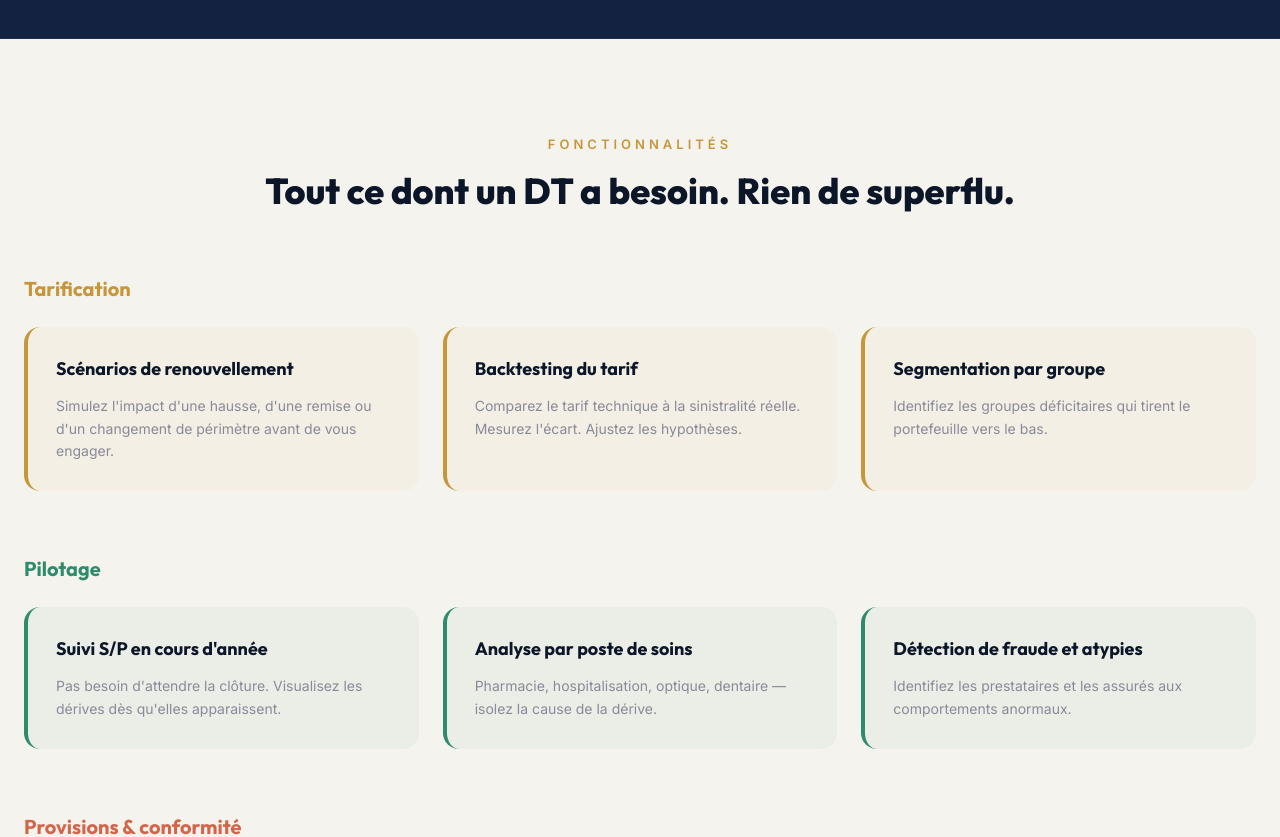
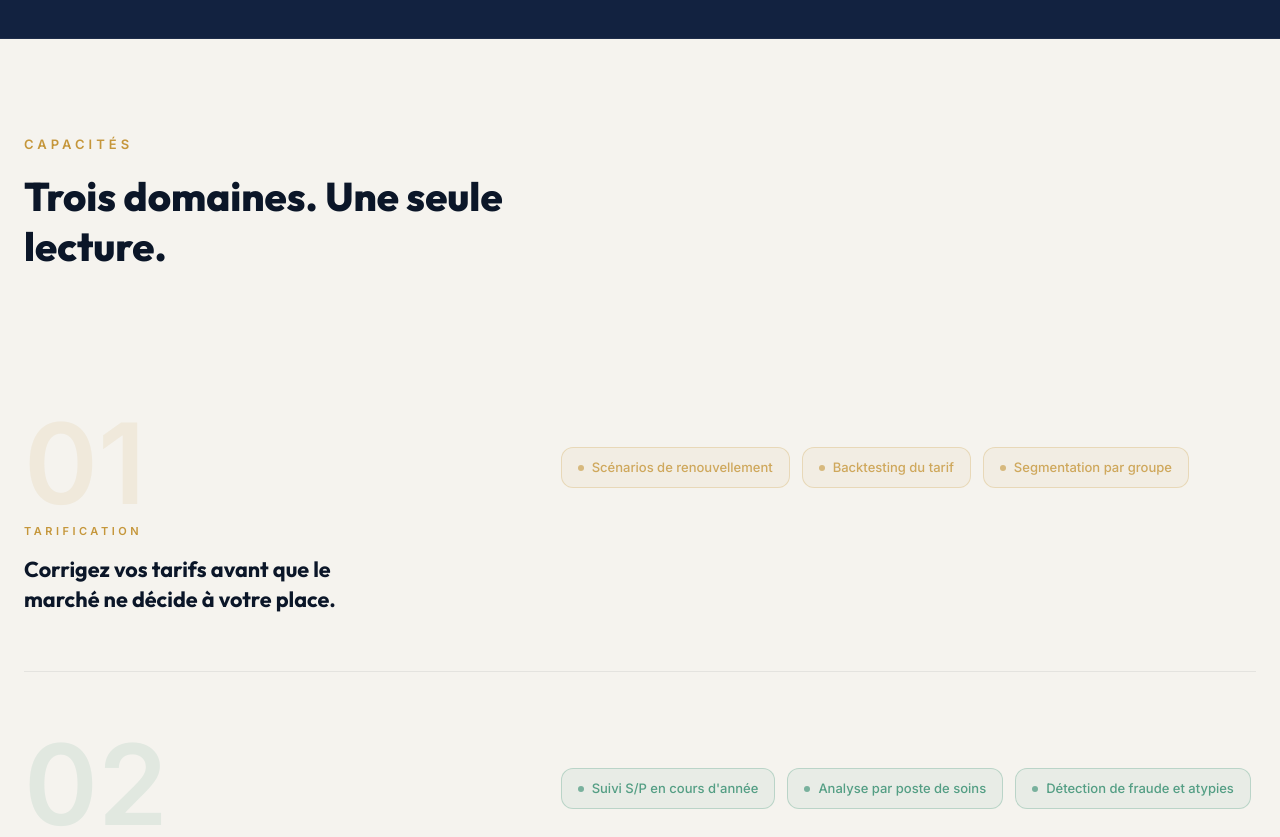
Before and after one commit to sidickgoldman/SiteWeb_PrimeActuaire, a Next.js app: page /plateforme in a window 1280 px wide. Shown: the part 920-1757 px from the top of the page. Built offline with nearby package versions, Linux system fonts and the light colour scheme.

Commit message:
design: Plateforme features - refonte editoriale WPP (3 lignes numerotees + pills)

```diff
--- a/src/app/plateforme/PlateformeClient.tsx
+++ b/src/app/plateforme/PlateformeClient.tsx
@@ -7,9 +7,9 @@ import { useI18n } from "@/i18n";
 import ScreenshotFrame from "@/components/ScreenshotFrame";
 
 const categoryStyles = [
-  { color: "border-gold", accent: "text-gold", bg: "bg-gold/5" },
-  { color: "border-teal", accent: "text-teal", bg: "bg-teal/5" },
-  { color: "border-coral", accent: "text-coral", bg: "bg-coral/5" },
+  { accent: "text-gold",  pill: "border-gold/25 bg-gold/[0.06] text-gold/80",   num: "text-gold/10",  dot: "bg-gold/60" },
+  { accent: "text-teal",  pill: "border-teal/25 bg-teal/[0.06] text-teal/80",   num: "text-teal/10",  dot: "bg-teal/60" },
+  { accent: "text-coral", pill: "border-coral/25 bg-coral/[0.06] text-coral/80", num: "text-coral/10", dot: "bg-coral/60" },
 ];
 
 const barColors = [
@@ -120,7 +120,7 @@ export default function PlateformeClient() {
           </div>
         </section>
 
-        {/* Features grid */}
+        {/* Features — 3 editorial capability rows */}
         <section className="bg-bg-light py-24" id="fonctionnalites">
           <div className="max-w-7xl mx-auto px-6">
             <motion.div
@@ -128,51 +128,56 @@ export default function PlateformeClient() {
               whileInView={{ opacity: 1, y: 0 }}
               viewport={{ once: true }}
               transition={{ duration: 0.5 }}
-              className="text-center mb-16"
+              className="mb-20"
             >
               <p className="text-[13px] font-semibold text-gold uppercase tracking-[4px] mb-4">
                 {p.featuresEyebrow}
               </p>
-              <h2 className="font-[var(--font-heading)] font-extrabold text-3xl lg:text-4xl text-navy">
+              <h2 className="font-[var(--font-heading)] font-extrabold text-3xl lg:text-[2.5rem] text-navy max-w-xl leading-tight">
                 {p.featuresTitle}
               </h2>
             </motion.div>
 
-            <div className="space-y-16">
+            <div className="divide-y divide-navy/[0.07]">
               {p.categories.map((cat, ci) => {
                 const style = categoryStyles[ci];
                 const pilierIds = ["tarification", "pilotage", "tarif-sante-pro"];
                 return (
-                  <div key={ci} id={pilierIds[ci]} className="scroll-mt-28">
-                    <motion.h3
-                      initial={{ opacity: 0, x: -20 }}
-                      whileInView={{ opacity: 1, x: 0 }}
-                      viewport={{ once: true }}
-                      transition={{ duration: 0.5 }}
-                      className={`font-[var(--font-heading)] font-bold text-xl ${style.accent} mb-6`}
-                    >
-                      {cat.label}
-                    </motion.h3>
-                    <div className="grid grid-cols-1 md:grid-cols-3 gap-6">
+                  <motion.div
+                    key={ci}
+                    id={pilierIds[ci]}
+                    initial={{ opacity: 0, y: 24 }}
+                    whileInView={{ opacity: 1, y: 0 }}
+                    viewport={{ once: true, margin: "-60px" }}
+                    transition={{ duration: 0.6, delay: ci * 0.1, ease: [0.22, 1, 0.36, 1] }}
+                    className="scroll-mt-28 py-14 grid grid-cols-1 lg:grid-cols-[5fr_7fr] gap-10 items-start"
+                  >
+                    {/* Left — number + label + benefit headline */}
+                    <div>
+                      <span className={`block font-[var(--font-heading)] font-extrabold text-[7rem] leading-none select-none ${style.num}`}>
+                        0{ci + 1}
+                      </span>
+                      <p className={`text-[11px] font-bold uppercase tracking-[3.5px] ${style.accent} mt-1 mb-4`}>
+                        {cat.label}
+                      </p>
+                      <h3 className="font-[var(--font-heading)] font-bold text-[1.35rem] text-navy leading-snug max-w-xs">
+                        {(cat as { headline?: string }).headline}
+                      </h3>
+                    </div>
+
+                    {/* Right — feature pills */}
+                    <div className="flex flex-wrap gap-3 pt-2 lg:pt-10">
                       {cat.items.map((item, i) => (
-                        <motion.div
+                        <span
                           key={i}
-                          initial={{ opacity: 0, y: 30 }}
-                          whileInView={{ opacity: 1, y: 0 }}
-                          viewport={{ once: true, margin: "-60px" }}
-                          transition={{ duration: 0.5, delay: i * 0.1 }}
-                          className={`rounded-2xl p-7 border-l-4 ${style.color} ${style.bg} hover:shadow-lg transition-shadow duration-300`}
+                          className={`inline-flex items-center gap-2 px-4 py-2.5 rounded-xl border text-[13px] font-medium ${style.pill}`}
                         >
-                          <h4 className="font-[var(--font-heading)] font-bold text-lg text-navy">
-                            {item.title}
-                          </h4>
-                          <p className="mt-3 text-[14px] text-text-muted leading-relaxed">
-                            {item.desc}
-                          </p>
-                        </motion.div>
+                          <span className={`w-1.5 h-1.5 rounded-full shrink-0 ${style.dot}`} />
+                          {item.title}
+                        </span>
                       ))}
                     </div>
-                  </div>
+                  </motion.div>
                 );
               })}
             </div>
--- a/src/i18n/en.ts
+++ b/src/i18n/en.ts
@@ -496,11 +496,12 @@ export const en: Dictionary = {
       { value: "70% of losses", label: "concentrated in a few groups" },
       { value: "−14 pts S/P", label: "after targeted correction" },
     ],
-    featuresEyebrow: "Features",
-    featuresTitle: "Everything a technical director needs. Nothing superfluous.",
+    featuresEyebrow: "Capabilities",
+    featuresTitle: "Three domains. One clear read.",
     categories: [
       {
         label: "Pricing",
+        headline: "Correct your pricing before the market makes the call for you.",
         items: [
           { title: "Renewal scenarios", desc: "Simulate the impact of an increase, a discount, or a scope change before committing." },
           { title: "Premium backtesting", desc: "Compare the technical premium to actual claims experience. Measure the gap. Adjust assumptions." },
@@ -509,6 +510,7 @@ export const en: Dictionary = {
       },
       {
         label: "Monitoring",
+        headline: "Spot portfolio drift before it becomes a loss.",
         items: [
           { title: "In-year loss ratio tracking", desc: "No need to wait for year-end. Visualize drift as soon as it appears." },
           { title: "Cost category analysis", desc: "Pharmacy, hospitalization, optical, dental — isolate the cause of the drift." },
@@ -517,6 +519,7 @@ export const en: Dictionary = {
       },
       {
         label: "Provisions & compliance",
+        headline: "Quantified, traceable, defensible positions for any board meeting.",
         items: [
           { title: "IBNR estimates (provisions)", desc: "Provisions compliant with CIMA Article 334-8. Traceable, auditable, justified." },
           { title: "Monte Carlo stress tests", desc: "Confidence interval on the premium. The rate is no longer an opinion — it's a quantified position." },
--- a/src/i18n/fr.ts
+++ b/src/i18n/fr.ts
@@ -494,11 +494,12 @@ export const fr = {
       { value: "70% des pertes", label: "concentrées sur quelques groupes" },
       { value: "−14 pts S/P", label: "après correction ciblée" },
     ],
-    featuresEyebrow: "Fonctionnalités",
-    featuresTitle: "Tout ce dont un DT a besoin. Rien de superflu.",
+    featuresEyebrow: "Capacités",
+    featuresTitle: "Trois domaines. Une seule lecture.",
     categories: [
       {
         label: "Tarification",
+        headline: "Corrigez vos tarifs avant que le marché ne décide à votre place.",
         items: [
           { title: "Scénarios de renouvellement", desc: "Simulez l'impact d'une hausse, d'une remise ou d'un changement de périmètre avant de vous engager." },
           { title: "Backtesting du tarif", desc: "Comparez le tarif technique à la sinistralité réelle. Mesurez l'écart. Ajustez les hypothèses." },
@@ -507,6 +508,7 @@ export const fr = {
       },
       {
         label: "Pilotage",
+        headline: "Détectez les dérives avant qu’elles vous coûtent.",
         items: [
           { title: "Suivi S/P en cours d'année", desc: "Pas besoin d'attendre la clôture. Visualisez les dérives dès qu'elles apparaissent." },
           { title: "Analyse par poste de soins", desc: "Pharmacie, hospitalisation, optique, dentaire — isolez la cause de la dérive." },
@@ -515,6 +517,7 @@ export const fr = {
       },
       {
         label: "Provisions & conformité",
+        headline: "Des positions chiffrées, traçables et défendables en comité.",
         items: [
           { title: "ENR estimatif (provisions)", desc: "Provisions conformes à l'article 334-8 CIMA. Traçables, auditables, justifiées." },
           { title: "Stress tests Monte Carlo", desc: "Fourchette de confiance sur le tarif. Le tarif n'est plus une opinion — c'est une position chiffrée." },
```
